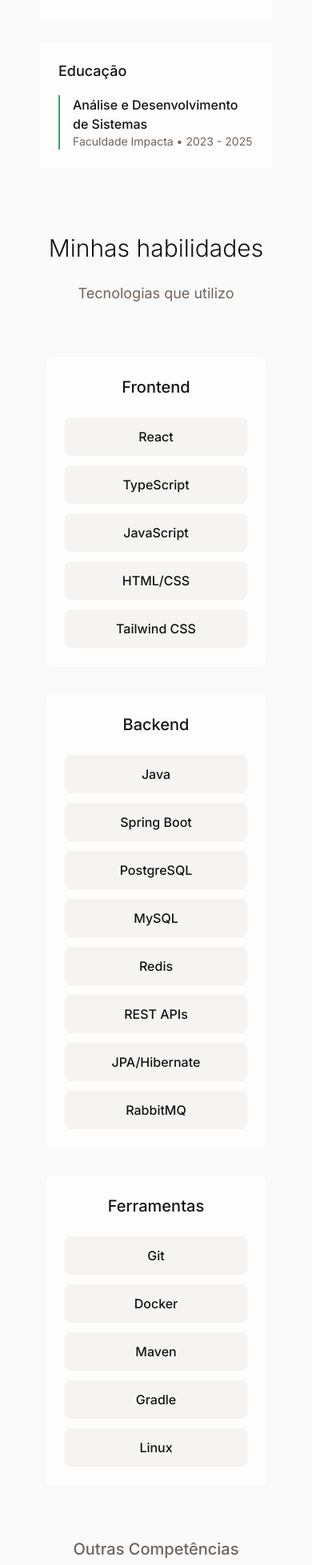
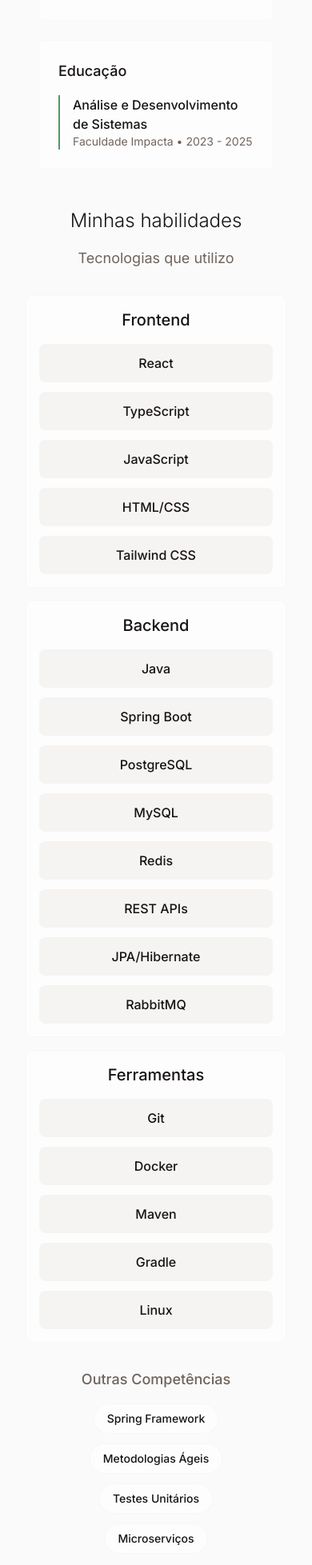
Before and after one commit to DevPedro10/Portfolio, a React (Vite) app: page / in a window 390 px wide. Shown: the part 1778-3735 px from the top of the page at 80% size. Built offline with nearby package versions, Linux system fonts and the light colour scheme.

Commit message:
feat(Skills): Enhance mobile layout and section separation

```diff
--- a/src/components/Skills.tsx
+++ b/src/components/Skills.tsx
@@ -29,11 +29,11 @@ export const Skills = () => {
   ];
 
   return (
-    <section id="skills" className="py-20 px-6">
-      <div className="container mx-auto max-w-6xl">
+    <section id="skills" className="py-12 sm:py-20 px-4 sm:px-6">
+      <div className="container mx-auto sm:max-w-6xl px-4 sm:px-6">
         <FadeInUp duration={0.7}>
-          <div className="text-center mb-16">
-            <h2 className="text-3xl md:text-4xl font-inter font-light mb-6">
+          <div className="text-center mb-8 sm:mb-16">
+            <h2 className="text-2xl sm:text-3xl md:text-4xl font-inter font-light mb-4 sm:mb-6">
               {t.skills.title}
             </h2>
             <p className="text-lg text-muted-foreground max-w-2xl mx-auto leading-relaxed">
@@ -42,10 +42,10 @@ export const Skills = () => {
           </div>
         </FadeInUp>
 
-        <div className="grid md:grid-cols-3 gap-8">
+        <div className="grid grid-cols-1 sm:grid-cols-2 md:grid-cols-3 gap-4 sm:gap-8">
           {skillCategories.map((category, index) => (
             <ScaleIn key={index} delay={index * 0.2} duration={0.6}>
-              <div className="bg-card/50 border border-border/20 p-6 rounded-lg space-y-6 hover:bg-card/70 transition-colors duration-300">
+              <div className="bg-card/50 border border-border/20 p-4 sm:p-6 rounded-lg space-y-4 sm:space-y-6 hover:bg-card/70 transition-colors duration-300">
                 <h3 className="text-xl font-inter font-medium text-center">
                   {category.title}
                 </h3>
@@ -66,11 +66,11 @@ export const Skills = () => {
 
         {/* Additional Skills */}
         <FadeInUp delay={0.4} duration={0.7}>
-          <div className="mt-16 text-center">
-            <h3 className="text-xl font-inter font-medium mb-8 text-muted-foreground">
+          <div className="mt-8 sm:mt-16 text-center">
+            <h3 className="text-lg sm:text-xl font-inter font-medium mb-4 sm:mb-8 text-muted-foreground">
               {t.skills.otherSkills}
             </h3>
-            <div className="flex flex-wrap justify-center gap-3">
+            <div className="flex flex-col sm:flex-wrap sm:justify-center gap-3 sm:gap-3 w-full sm:w-auto">
               {[
                 "Spring Framework",
                 "Metodologias Ágeis",
@@ -78,7 +78,7 @@ export const Skills = () => {
                 "Microserviços",
               ].map((skill, index) => (
                 <ScaleIn key={index} delay={0.5 + index * 0.1} duration={0.5}>
-                  <span className="px-4 py-2 bg-card/50 border border-border/20 rounded-full text-sm font-medium hover:bg-card/70 transition-colors duration-300">
+                  <span className="px-4 py-2 bg-card/50 border border-border/20 rounded-full text-sm font-medium hover:bg-card/70 transition-colors duration-300 inline-block sm:inline-block">
                     {skill}
                   </span>
                 </ScaleIn>
```
